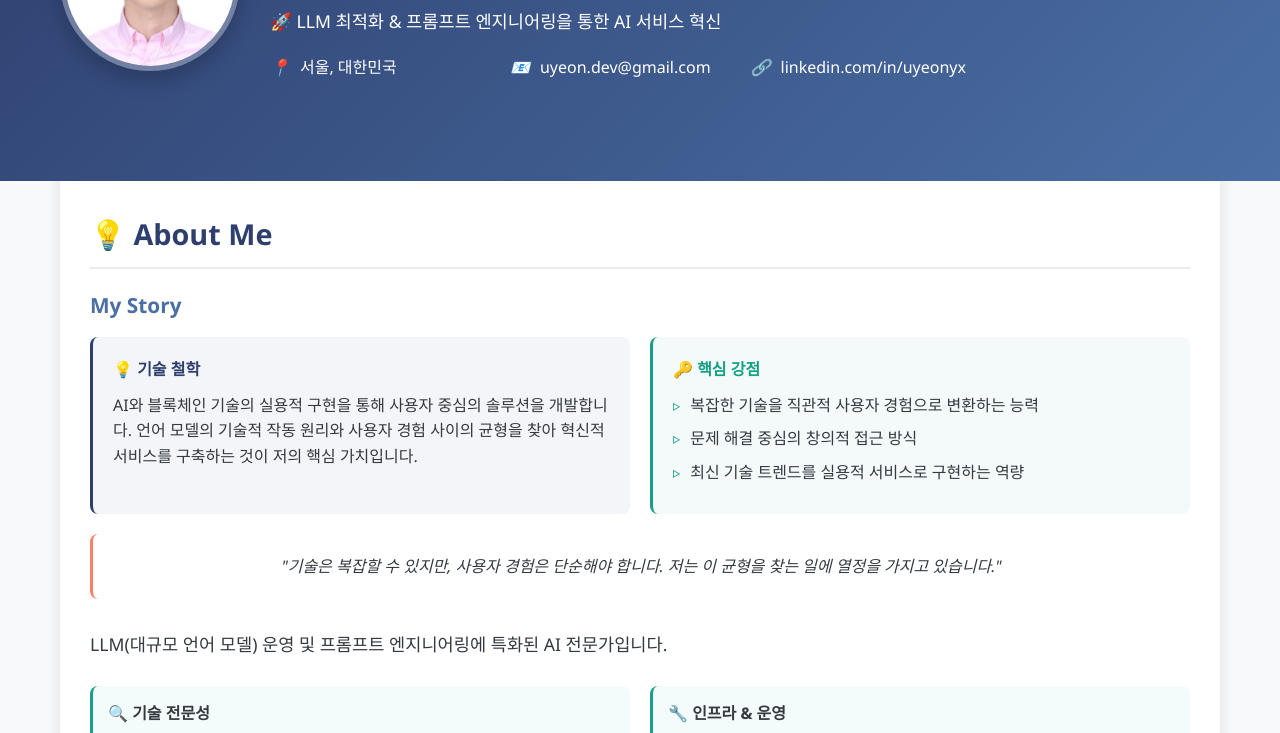
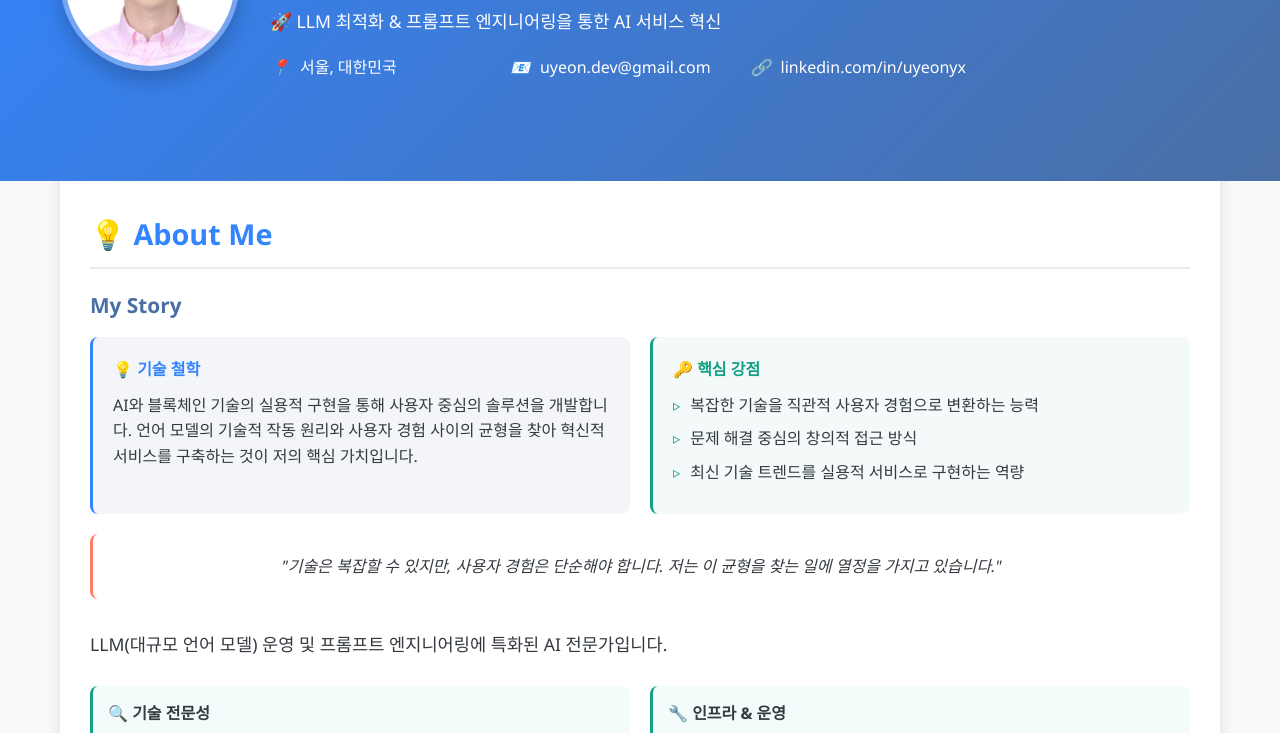
Before and after one commit to uyeonyx/resume, a plain HTML site: page index.html in a window 1280 px wide. Shown: the part 218-951 px from the top of the page. Drawn offline with Linux system fonts and the light colour scheme.

Commit message:
Update index.html

```diff
--- a/index.html
+++ b/index.html
@@ -6,7 +6,7 @@
     <title>이우연 - LLM Ops Engineer & Prompt Engineer</title>
     <style>
         :root {
-            --primary: #2e3f6e;
+            --primary: #3284ff;
             --secondary: #4a6fa5;
             --accent: #16a085;
             --accent-light: #1abc9c;
```
